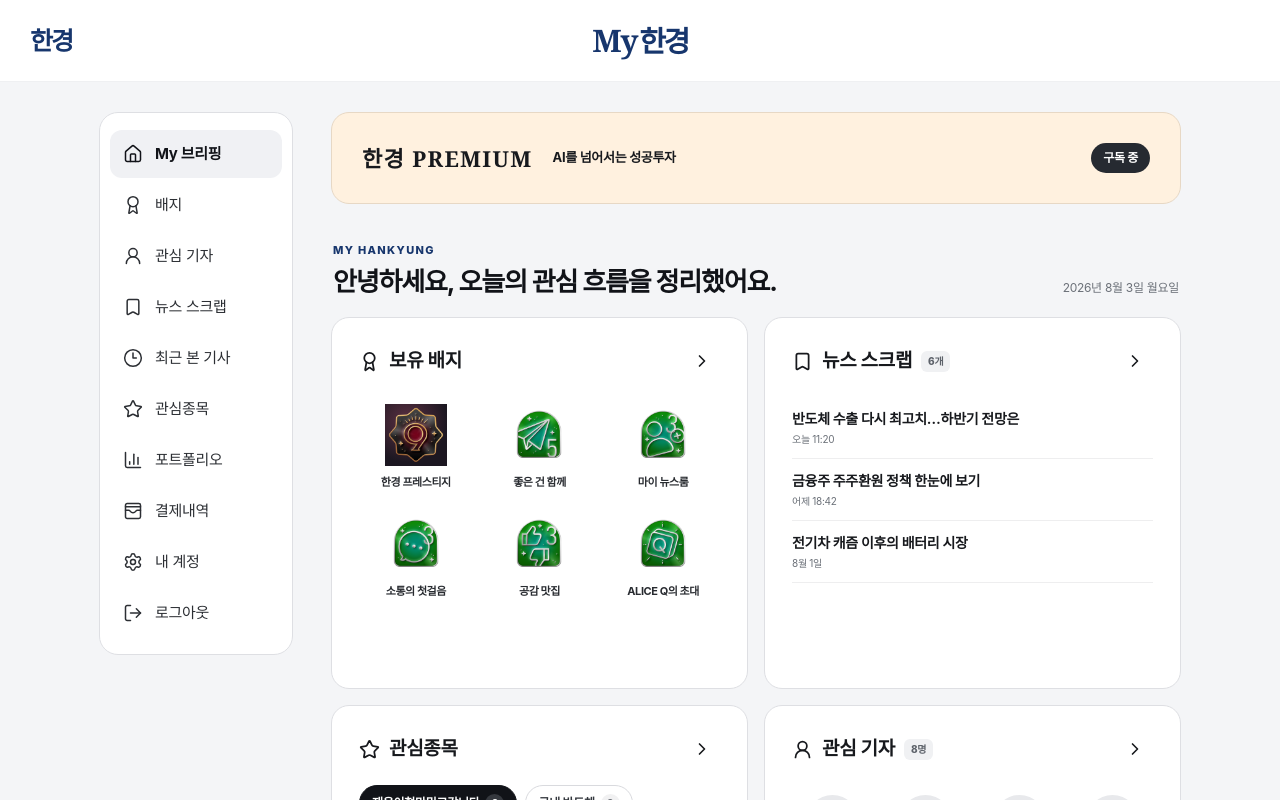
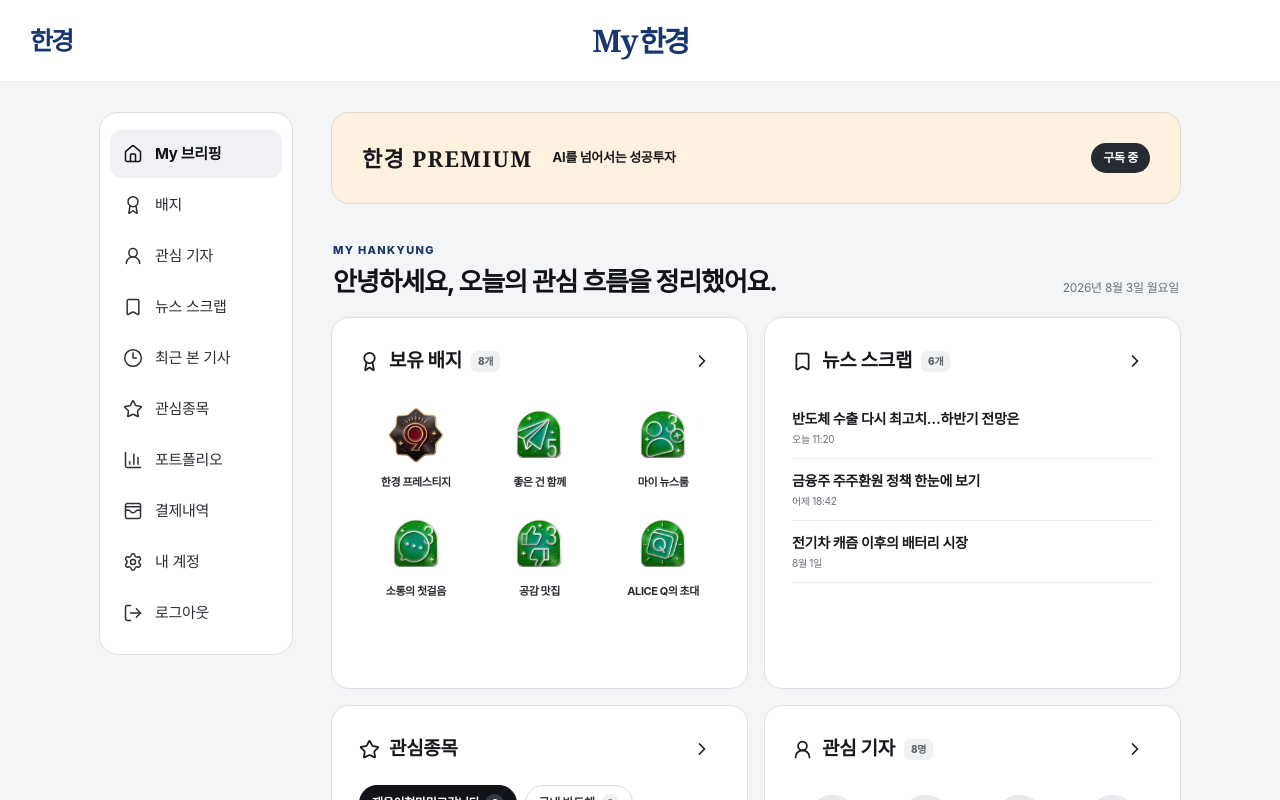
Before and after one commit to hktouchkim/myhankyung, a Next.js app: page / in a window 1280 px wide. Shown: the top 800 px of the page. Built offline with nearby package versions, Linux system fonts and the light colour scheme.

Commit message:
Polish dashboard badge summary

```diff
--- a/app/globals.css
+++ b/app/globals.css
@@ -1420,10 +1420,10 @@ p {
   transform: translate(-15px, -15px);
 }
 
-.dashboard-badge-emblem-image {
+.dashboard-badge-emblem.dashboard-badge-emblem-image {
   border: 0;
   border-radius: 0;
-  background: transparent;
+  background: #fff;
   box-shadow: none;
   transform: none;
 }
--- a/app/page.tsx
+++ b/app/page.tsx
@@ -1715,7 +1715,7 @@ function Dashboard({
       <div className="dashboard-grid">
         <article className="dashboard-card dashboard-badge-card">
           <div className="dashboard-card-title">
-            <div className="title-with-icon"><Award size={21} /><h2>보유 배지</h2></div>
+            <div className="title-with-icon"><Award size={21} /><h2>보유 배지</h2><span>8개</span></div>
             <button type="button" onClick={onOpenBadges} aria-label="보유 배지 전체보기"><ChevronRight size={20} /></button>
           </div>
           <div className="dashboard-badge-grid" aria-label="최근 획득한 배지 목록">
```
Also changed, not shown: 1 other file (tests, documents, lock files or other folders).
